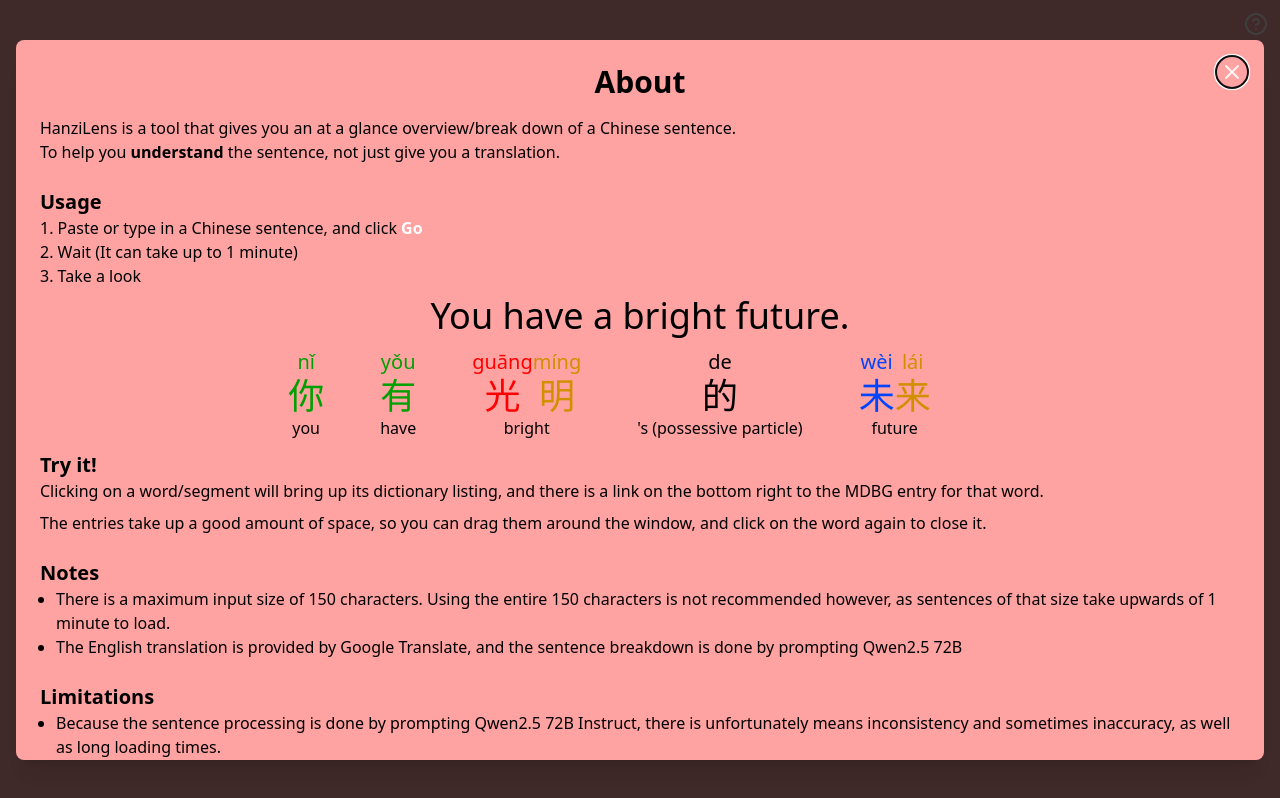
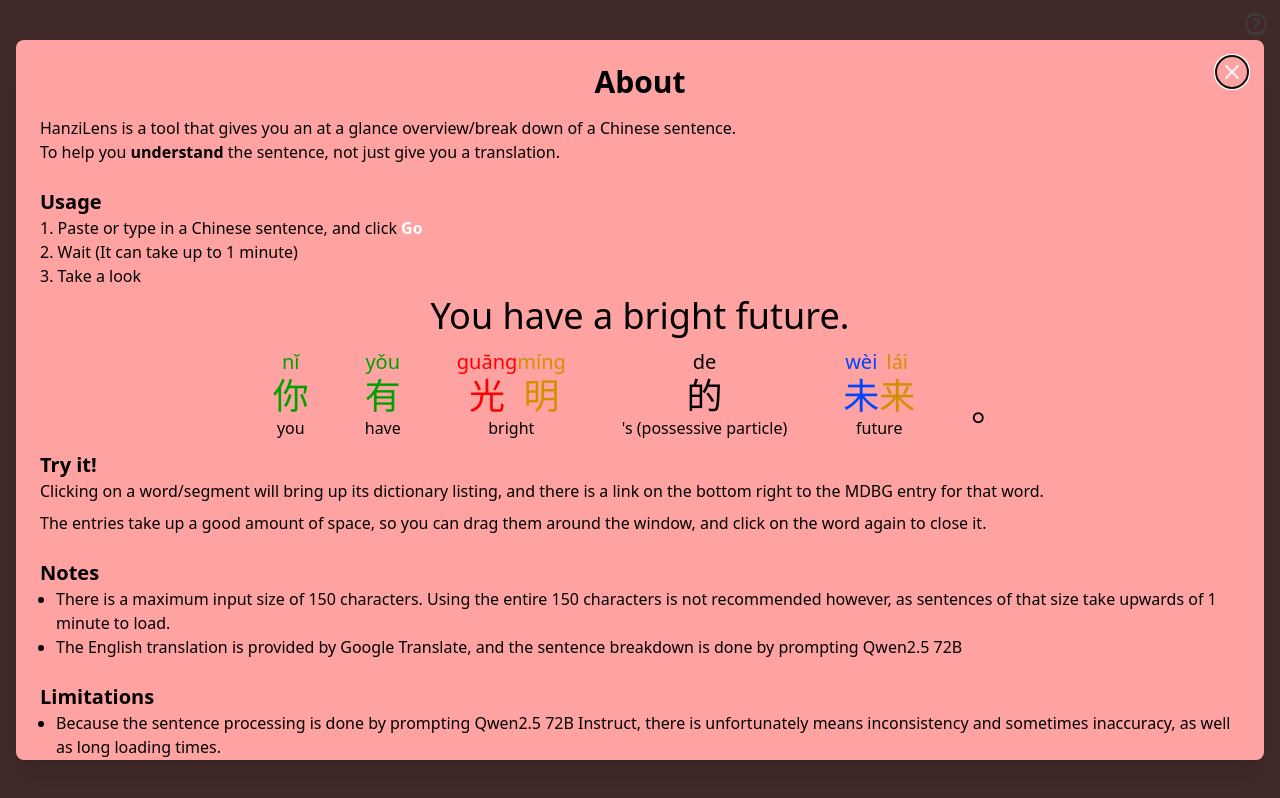
Before and after one commit to 7ito/readoverview, a React (Vite) app in the folder frontend/readassist/: page / in a window 1280 px wide. Built offline with nearby package versions, Linux system fonts and the light colour scheme.

Commit message:
Fixed Ciyu punctuation issue

```diff
--- a/frontend/readassist/src/components/Ciyu.jsx
+++ b/frontend/readassist/src/components/Ciyu.jsx
@@ -31,7 +31,7 @@ function Ciyu({ text, pinyin, definition }) {
     <div ref={parentRef} className="relative">
       <div style={{ borderBottom: showPopup ? "3px solid #4c1e1e" : "", paddingBottom: showPopup ? "" : "3px" }} onClick={!pinyin && !definition ? undefined : togglePopup} className="pane px-7 flex justify-center items-center flex-col max-w-[300px]">
         <div className="flex flex-row">
-          {pinyin.map((pinyinEntry, index) => <Zi text={definition ? text.substring(index, index + 1) : ""} pinyin={pinyinEntry} />)}
+          {pinyin.map((pinyinEntry, index) => <Zi text={text && text.substring(index, index + 1) ? text.substring(index, index + 1) : ""} pinyin={pinyinEntry} />)}
         </div>
         <div className="definition line-clamp-3 transition-all group-hover:line-clamp-none">{definition}</div>
       </div>
```
